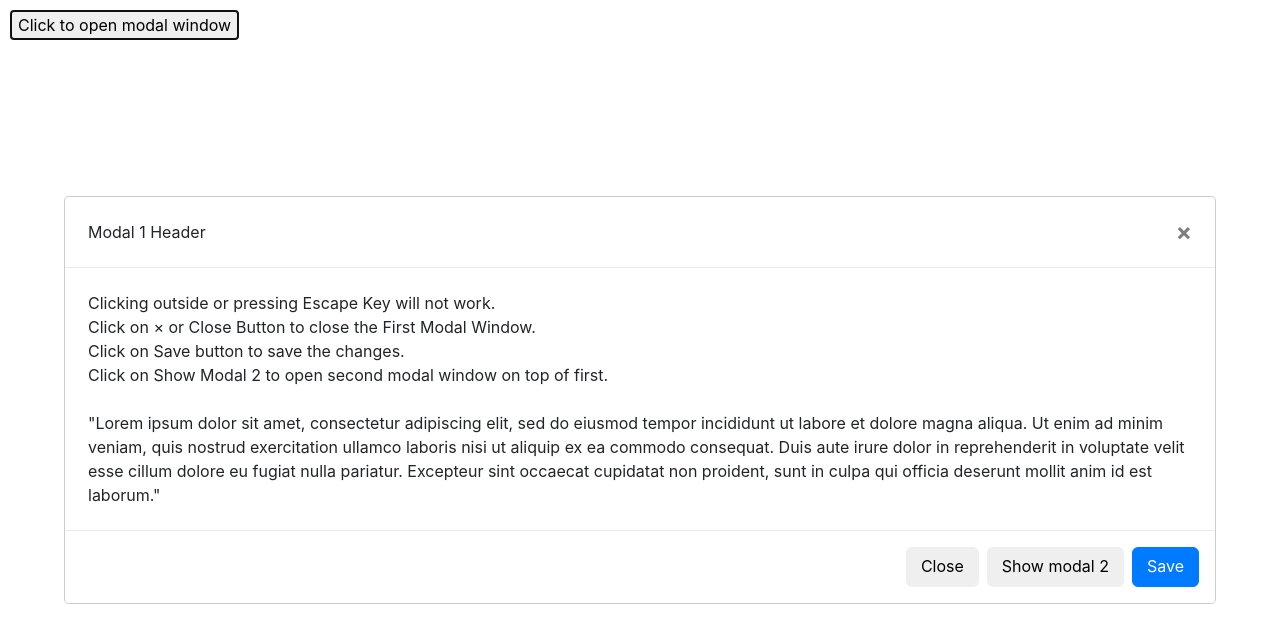
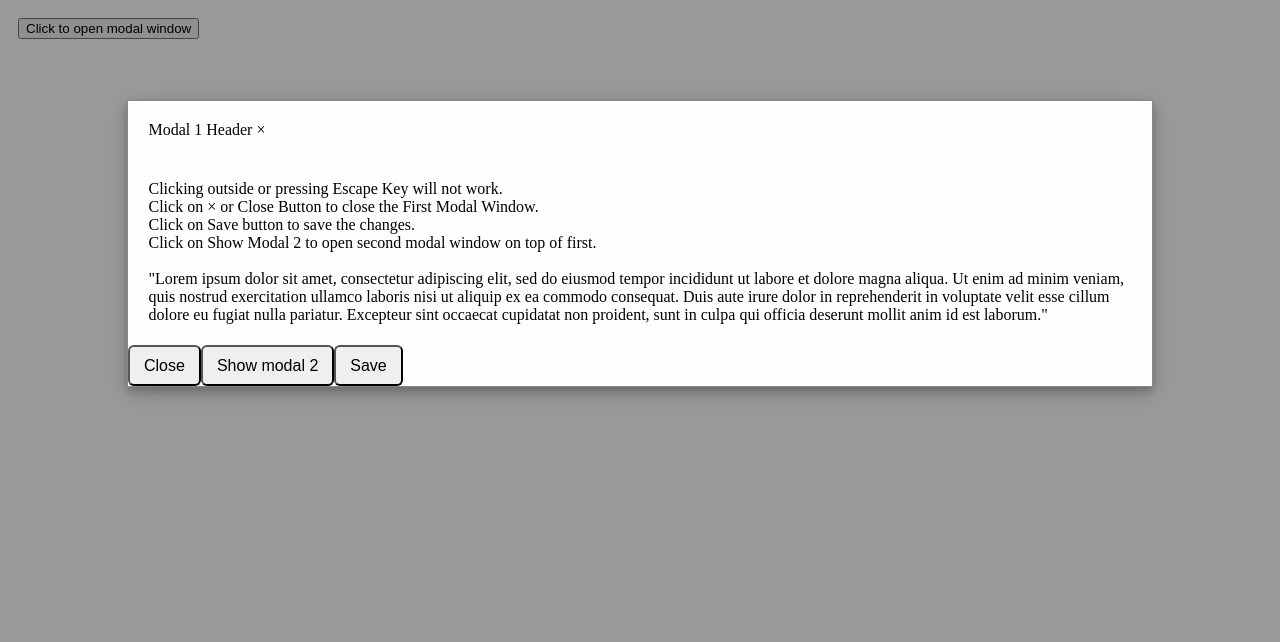
Before and after one commit to parasmanijain/modal-window, an Angular app: page / in a window 1280 px wide. Both pictures are taken after a click on the button "Click to open modal window". Shown: the top 642 px of the page. Built offline with nearby package versions, Linux system fonts and the light colour scheme.

Commit message:
removing bootstrap and jquery dependencies

```diff
--- a/src/app/components/modal/modal.component.css
+++ b/src/app/components/modal/modal.component.css
@@ -1,4 +1,4 @@
-  .modal {
+  /* .modal {
     position: fixed;
     margin: auto;
     z-index: 1100;
@@ -36,4 +36,82 @@
 
   .body {
     overflow:hidden !important;
-  }
+  } */
+
+  .modal-footer {
+    height: 100% !important;
+    max-height:10vh !important;
+    padding: 2px 16px;
+  background-color: #5cb85c;
+  color: white;
+}
+
+.modal-body {
+    max-height:50vh !important;
+    overflow: auto !important;
+    padding:2%;
+}
+
+.modal-header {
+    max-height: 10vh !important;
+    background-color: #5cb85c;
+    color: white;
+    padding:2%;
+}
+  body {font-family: Arial, Helvetica, sans-serif;}
+
+/* The Modal (background) */
+.modal {
+  display: none; /* Hidden by default */
+  position: fixed; /* Stay in place */
+  z-index: 1; /* Sit on top */
+  padding-top: 100px; /* Location of the box */
+  left: 0;
+  top: 0;
+  width: 100%; /* Full width */
+  height: 100%; /* Full height */
+  overflow: auto; /* Enable scroll if needed */
+  background-color: rgb(0,0,0); /* Fallback color */
+  background-color: rgba(0,0,0,0.4); /* Black w/ opacity */
+}
+
+/* Modal Content */
+.modal-content {
+  position: relative;
+  background-color: #fefefe;
+  margin: auto;
+  padding: 0;
+  border: 1px solid #888;
+  width: 80%;
+  box-shadow: 0 4px 8px 0 rgba(0,0,0,0.2),0 6px 20px 0 rgba(0,0,0,0.19);
+  -webkit-animation-name: animatetop;
+  -webkit-animation-duration: 0.4s;
+  animation-name: animatetop;
+  animation-duration: 0.4s
+}
+
+/* Add Animation */
+@-webkit-keyframes animatetop {
+  from {top:-300px; opacity:0}
+  to {top:0; opacity:1}
+}
+
+@keyframes animatetop {
+  from {top:-300px; opacity:0}
+  to {top:0; opacity:1}
+}
+
+/* The Close Button */
+.close {
+  color: white;
+  float: right;
+  font-size: 28px;
+  font-weight: bold;
+}
+
+.close:hover,
+.close:focus {
+  color: #000;
+  text-decoration: none;
+  cursor: pointer;
+}
--- a/src/app/components/modal/modal.component.html
+++ b/src/app/components/modal/modal.component.html
@@ -2,11 +2,9 @@
 <div class="modal fade" aria-hidden="true" tabindex="0" id="{{current}}"
 [ngClass]="{'in': visibleAnimate}"
 [ngStyle]="{'display': visible ? 'block' : 'none', 'opacity': visibleAnimate ? 1 : 0}">
-  <div class="modal-dialog modal-lg modal-dialog-centered">
     <div class="modal-content">
         <ng-content></ng-content>
     </div>
-  </div>
 </div>
 <div [class.modal-overlay]="visible==true" tabindex="-1">
 </div>
--- a/src/index.html
+++ b/src/index.html
@@ -7,11 +7,6 @@
 
   <meta name="viewport" content="width=device-width, initial-scale=1">
   <link rel="icon" type="image/x-icon" href="favicon.ico">
-  <link rel="stylesheet" href="https://use.fontawesome.com/releases/v5.5.0/css/all.css" integrity="sha384-B4dIYHKNBt8Bc12p+WXckhzcICo0wtJAoU8YZTY5qE0Id1GSseTk6S+L3BlXeVIU" crossorigin="anonymous">
-  <link rel="stylesheet" href="https://maxcdn.bootstrapcdn.com/bootstrap/4.0.0/css/bootstrap.min.css" integrity="sha384-Gn5384xqQ1aoWXA+058RXPxPg6fy4IWvTNh0E263XmFcJlSAwiGgFAW/dAiS6JXm" crossorigin="anonymous">
-  <script src="https://code.jquery.com/jquery-3.2.1.slim.min.js" integrity="sha384-KJ3o2DKtIkvYIK3UENzmM7KCkRr/rE9/Qpg6aAZGJwFDMVNA/GpGFF93hXpG5KkN" crossorigin="anonymous"></script>
-<script src="https://cdnjs.cloudflare.com/ajax/libs/popper.js/1.12.9/umd/popper.min.js" integrity="sha384-ApNbgh9B+Y1QKtv3Rn7W3mgPxhU9K/ScQsAP7hUibX39j7fakFPskvXusvfa0b4Q" crossorigin="anonymous"></script>
-<script src="https://maxcdn.bootstrapcdn.com/bootstrap/4.0.0/js/bootstrap.min.js" integrity="sha384-JZR6Spejh4U02d8jOt6vLEHfe/JQGiRRSQQxSfFWpi1MquVdAyjUar5+76PVCmYl" crossorigin="anonymous"></script>
 </head>
 <body>
   <app-root></app-root>
--- a/src/styles.css
+++ b/src/styles.css
@@ -1,4 +1,4 @@
-/* You can add global styles to this file, and also import other style files */
+You can add global styles to this file, and also import other style files
 
 .modal-footer {
     height: 100% !important;
@@ -15,11 +15,6 @@
     padding:2%;
     max-height: 10vh !important;
 }
-
-.close {
-    cursor: pointer;
-}
-
 .instruction {
     margin:10px;
     top:10px;
```
